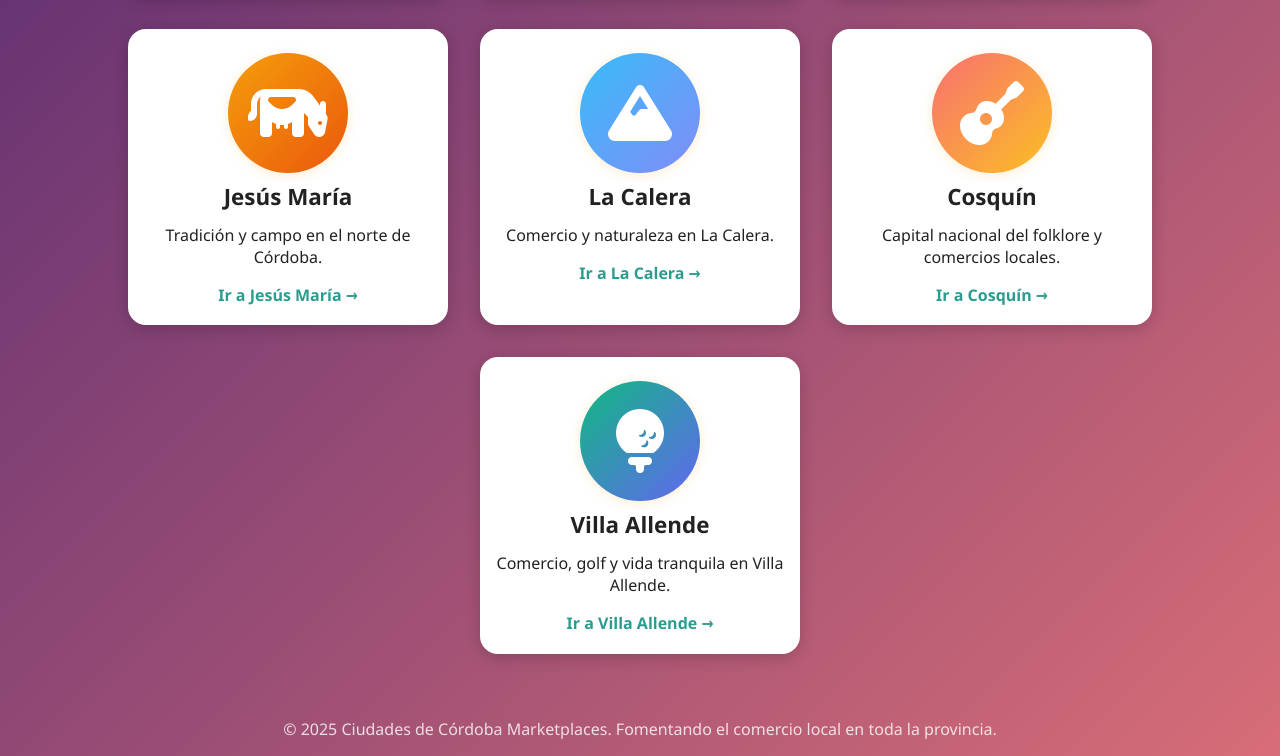
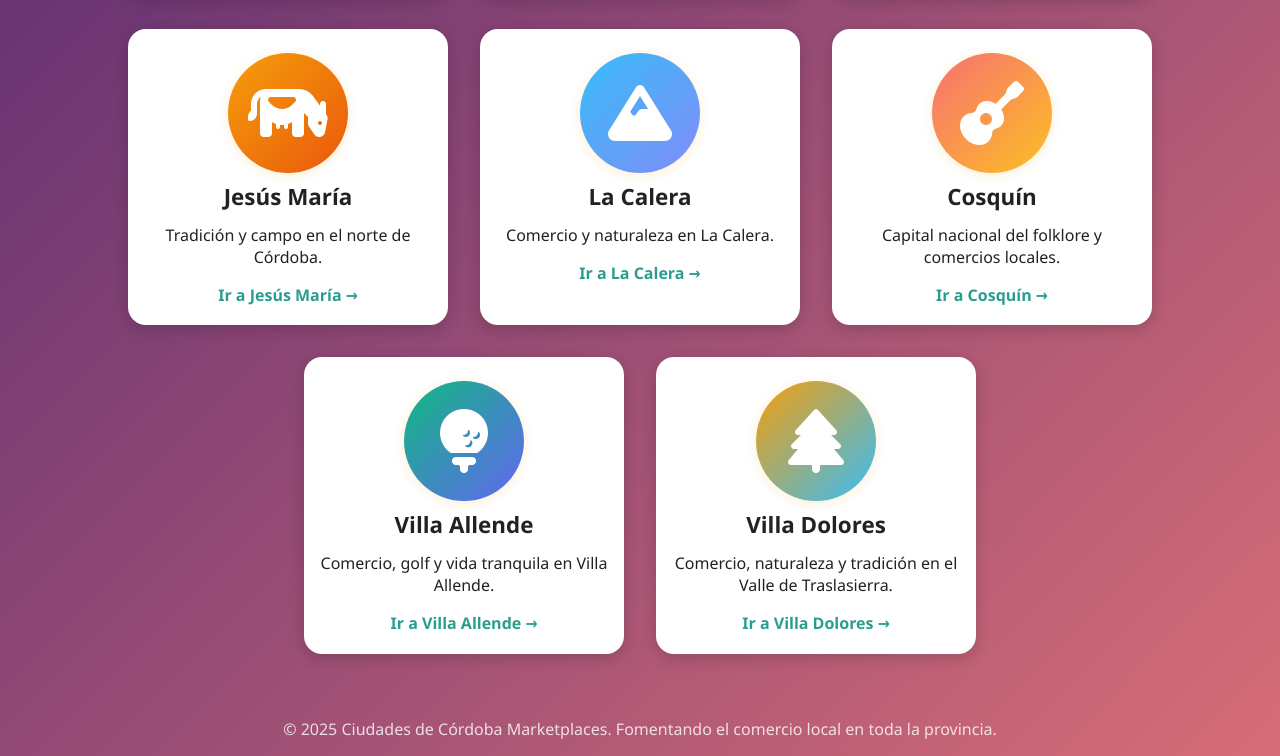
Before and after one commit to Wold-Marketplaces/Apps-de-Cordoba-Marketplaces, a plain HTML site: page index.html in a window 1280 px wide. Shown: the part 842-1598 px from the top of the page. Drawn offline with Linux system fonts and the light colour scheme.

Commit message:
dgxffcfsdx

```diff
--- a/index.html
+++ b/index.html
@@ -223,6 +223,13 @@
       <p>Comercio, golf y vida tranquila en Villa Allende.</p>
       <span class="card-link">Ir a Villa Allende &rarr;</span>
     </a>
+    <!-- Villa Dolores -->
+    <a href="https://wold-marketplaces.github.io/Ciudades-de-Cordoba/index.html?ciudad=Villa%20Dolores" class="market-card villadolores" target="_blank" rel="noopener noreferrer">
+      <div class="card-logo" style="background: linear-gradient(135deg, #f59e0b 0%, #38bdf8 100%);"><i class="fas fa-tree"></i></div>
+      <h2>Villa Dolores</h2>
+      <p>Comercio, naturaleza y tradición en el Valle de Traslasierra.</p>
+      <span class="card-link">Ir a Villa Dolores &rarr;</span>
+    </a>
   </div>
   <footer>
     &copy; 2025 Ciudades de Córdoba Marketplaces. Fomentando el comercio local en toda la provincia.
```
